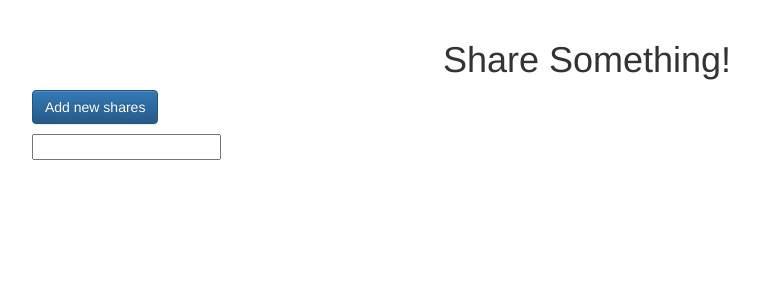
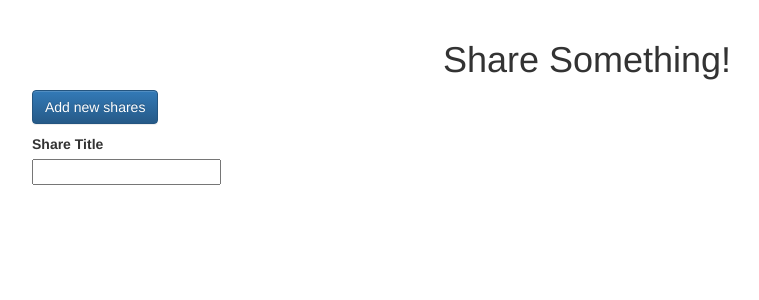
Before and after one commit to Adewagold/futurespork-framework, a PHP site: page /future/share/add in a window 1280 px wide, after a click on "Add new shares". Shown: the part 76-376 px from the top of the page, without its empty margins (53-812 px from the left). Run offline with PHP 8.4, Linux system fonts and the light colour scheme; some libraries are stand-ins or nearby versions.

Commit message:
Changed bootstrap files

```diff
--- a/views/share/add.php
+++ b/views/share/add.php
@@ -8,7 +8,8 @@
 </p>
 <div class="collapse" id="collapseExample">
   <div class="card card-body">
-    <input type="text" name="">
+  <label>Share Title</label>
+    <input type="text" name="title" class="input-group">
   </div>
 </div>
 	<div class="row">
```
